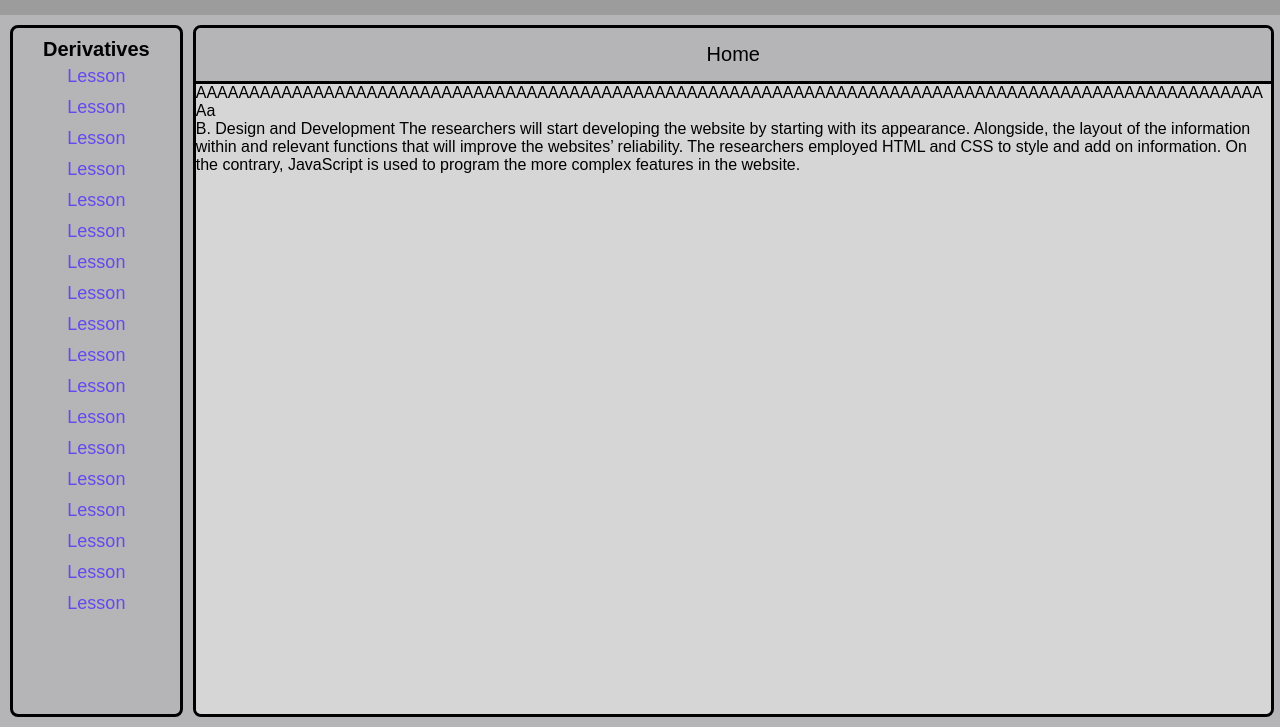
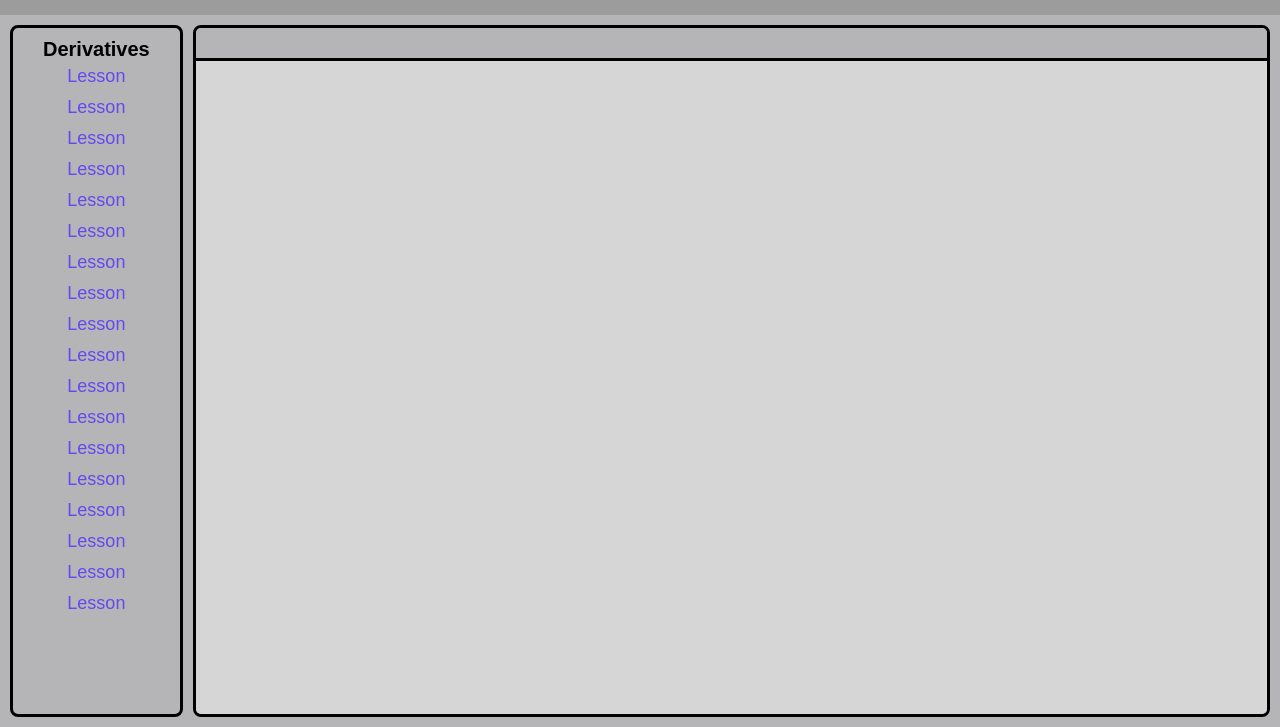
Before and after one commit to DeREVIEWtive/dereviewtive.github.io, a plain HTML site: page index.html in a window 1280 px wide. Shown: the part 73-800 px from the top of the page. Drawn offline with Linux system fonts and the light colour scheme.

Commit message:
Update index.html

```diff
--- a/index.html
+++ b/index.html
@@ -43,17 +43,12 @@
             <a>Lesson</a>
         </div>
         <div id="info">
-
-            <div>Home</div>
-            <main>
-                AAAAAAAAAAAAAAAAAAAAAAAAAAAAAAAAAAAAAAAAAAAAAAAAAAAAAAAAAAAAAAAAAAAAAAAAAAAAAAAAAAAAAAAAAAAAAAAAAAAAAa<br>
-                B.	Design and Development
-	The researchers will start developing the website by starting with its appearance. Alongside, the layout of the information within and relevant functions that will improve the websites’ reliability. The researchers employed HTML and CSS to style and add on information. On the contrary, JavaScript is used to program the more complex features in the website.
-
-            </main>
+            <div></div>
+            <main></main>
         </div>
     </div>
 
+    <script src="https://cdn.jsdelivr.net/npm/marked/lib/marked.umd.js"></script>
     <script src="js/main.js" type="text/javascript"></script>
 </body>
 </html>
```
